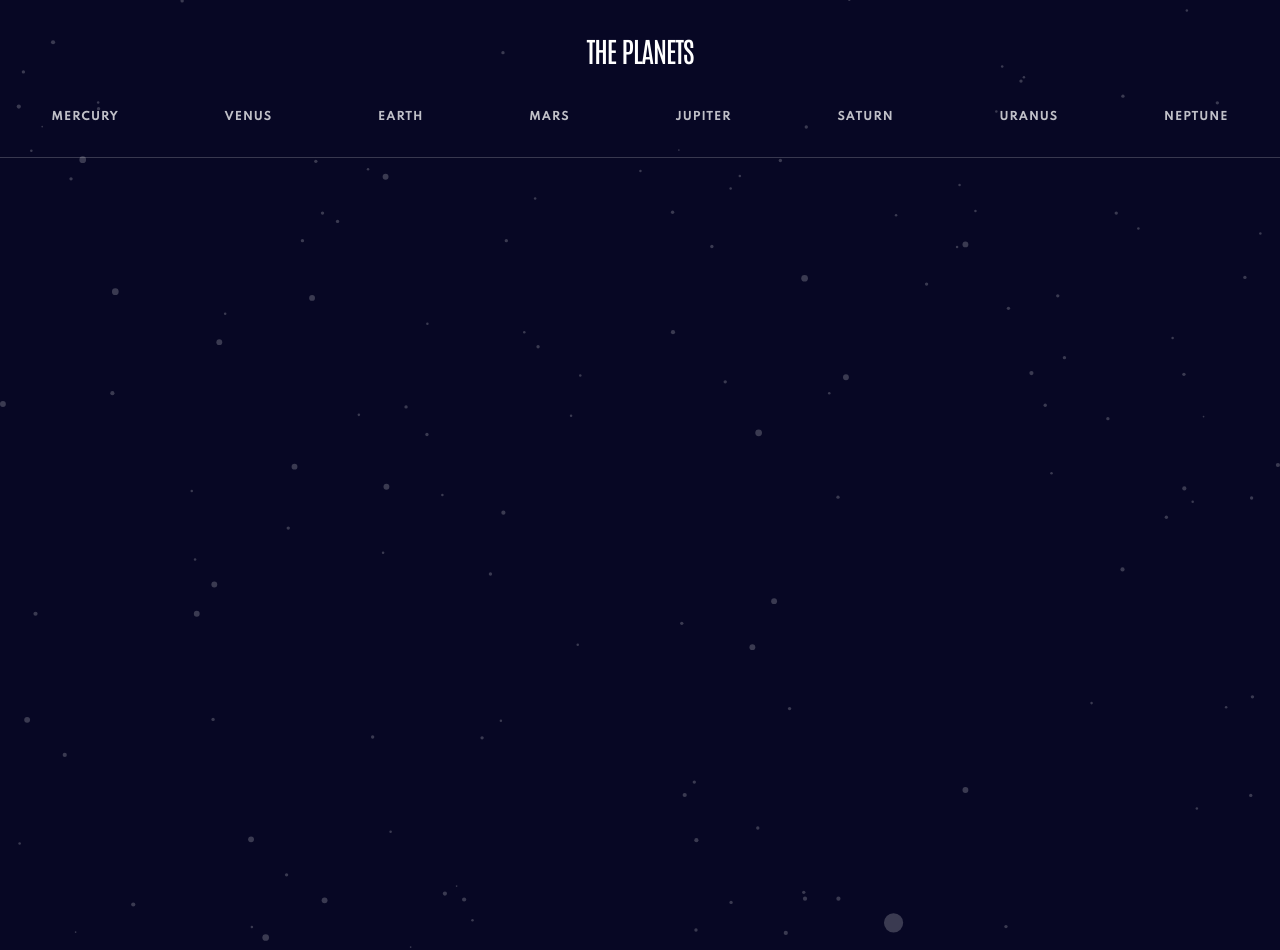
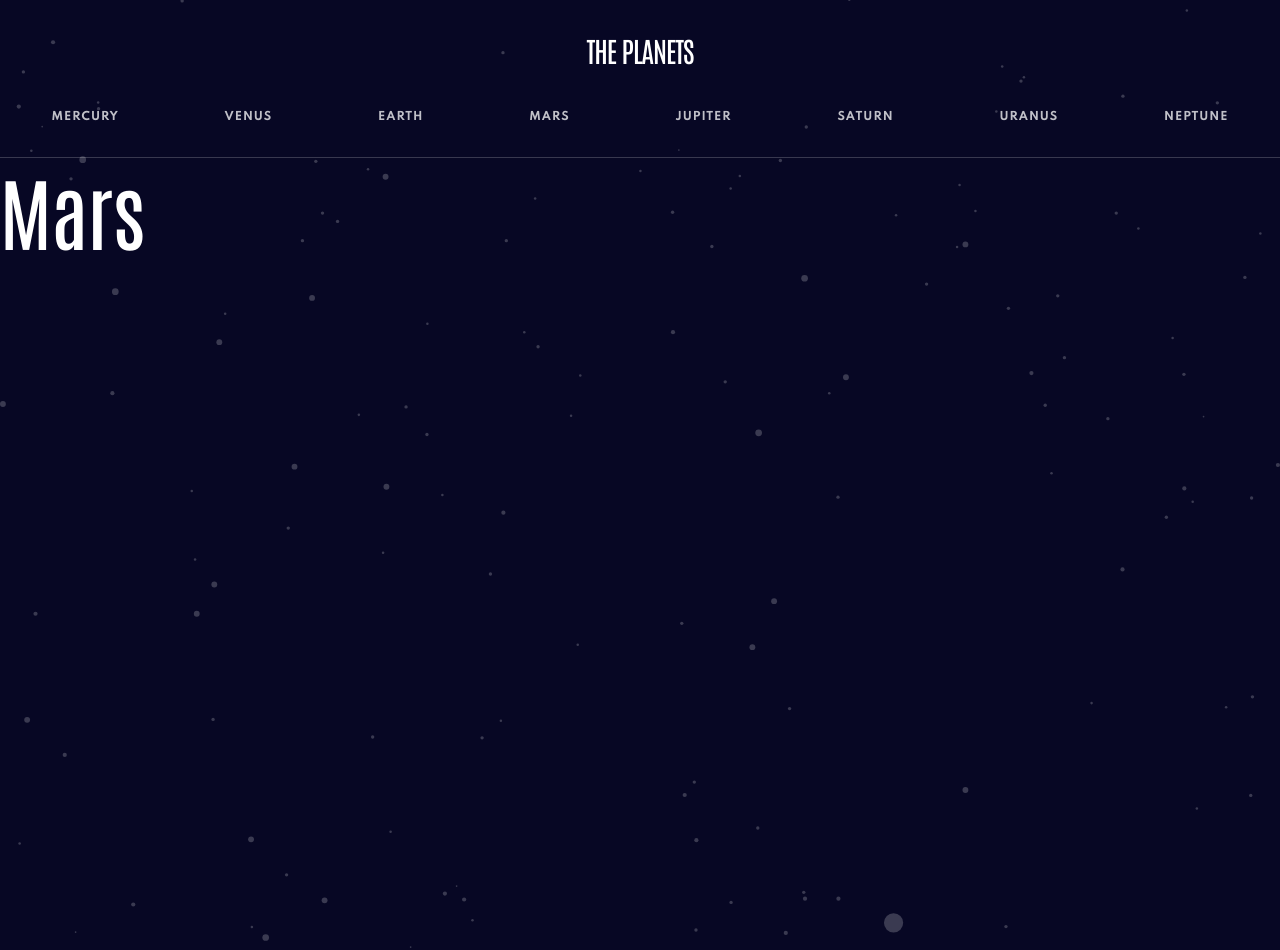
Before and after one commit to robertKamrowski/planet_app, a React (Create React App) app: page /mars in a window 1280 px wide. Built offline with nearby package versions, Linux system fonts and the light colour scheme.

Commit message:
Add mainPanelWithFunctionalityForEachPlanet

```diff
--- a/src/components/App.js
+++ b/src/components/App.js
@@ -1,7 +1,8 @@
 import React from 'react';
 import styled from 'styled-components';
-import { BrowserRouter as Router } from 'react-router-dom';
+import { BrowserRouter as Router, Route } from 'react-router-dom';
 import Header from './header/Header';
+import MainPanel from './mainPanel/mainPlanetPanel';
 
 const AppWrapper = styled.div`
   width: 375px;
@@ -14,6 +15,14 @@ const App = () => {
     <AppWrapper>
       <Router>
         <Header />
+        <Route path="/mercury" component={MainPanel} />
+        <Route path="/venus" component={MainPanel} />
+        <Route path="/" exact component={MainPanel} />
+        <Route path="/mars" component={MainPanel} />
+        <Route path="/jupiter" component={MainPanel} />
+        <Route path="/saturn" component={MainPanel} />
+        <Route path="/uranus" component={MainPanel} />
+        <Route path="/neptune" component={MainPanel} />
       </Router>
     </AppWrapper>
   );
--- a/src/components/header/menu/Menu.js
+++ b/src/components/header/menu/Menu.js
@@ -4,7 +4,6 @@ import { NavLink } from 'react-router-dom';
 import ArrowIcon from './Arrow';
 import Line from '../../Line';
 import { AppContext } from '../../../providers/AppProvider';
-import backgroundStars from '../../../assets/background-stars.svg';
 
 const StyledMenu = styled.menu`
   position: fixed;
--- /dev/null
+++ b/src/components/mainPanel/mainPlanetPanel.js
@@ -0,0 +1,32 @@
+import React, { useContext, useEffect, useState } from 'react';
+import styled from 'styled-components';
+import { useLocation } from 'react-router';
+import { AppContext } from '../../providers/AppProvider';
+
+const MainPanelWrapper = styled.main``;
+
+const MainPlanetPanel = () => {
+  const { planetsData } = useContext(AppContext);
+  const [currentPlanet, setCurrentPlanet] = useState({});
+
+  const location = useLocation();
+  let planetName = location.pathname.replace('/', '');
+  planetName = planetName.charAt(0).toUpperCase() + planetName.slice(1);
+
+  useEffect(() => {
+    setCurrentPlanet(planetsData[2]);
+    for (let i = 0; i < planetsData.length; i++) {
+      if (planetsData[i].name === planetName) {
+        setCurrentPlanet(planetsData[i]);
+      }
+    }
+  }, []);
+
+  return (
+    <MainPanelWrapper>
+      <h1>{currentPlanet.name}</h1>
+    </MainPanelWrapper>
+  );
+};
+
+export default MainPlanetPanel;
```
